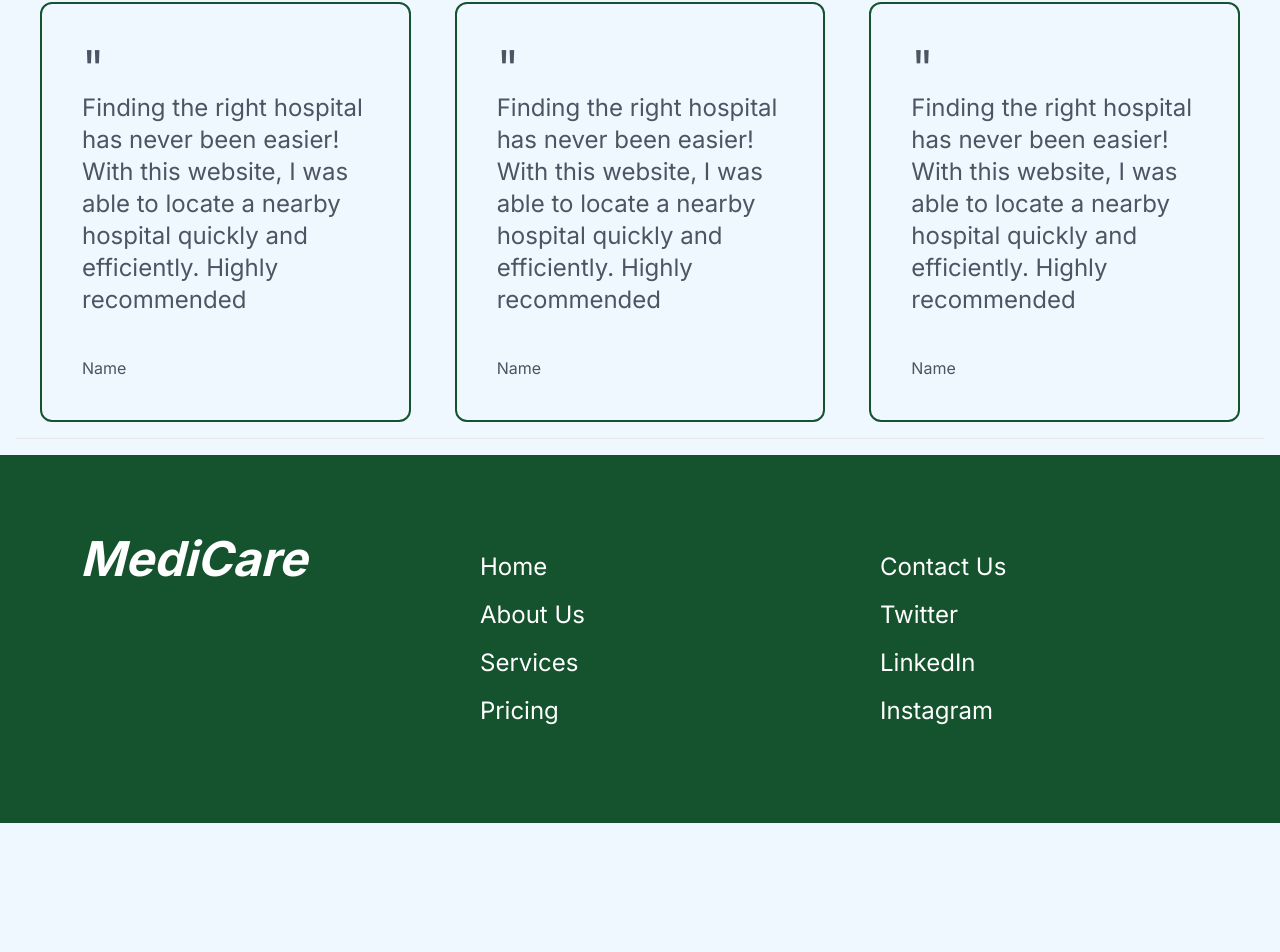
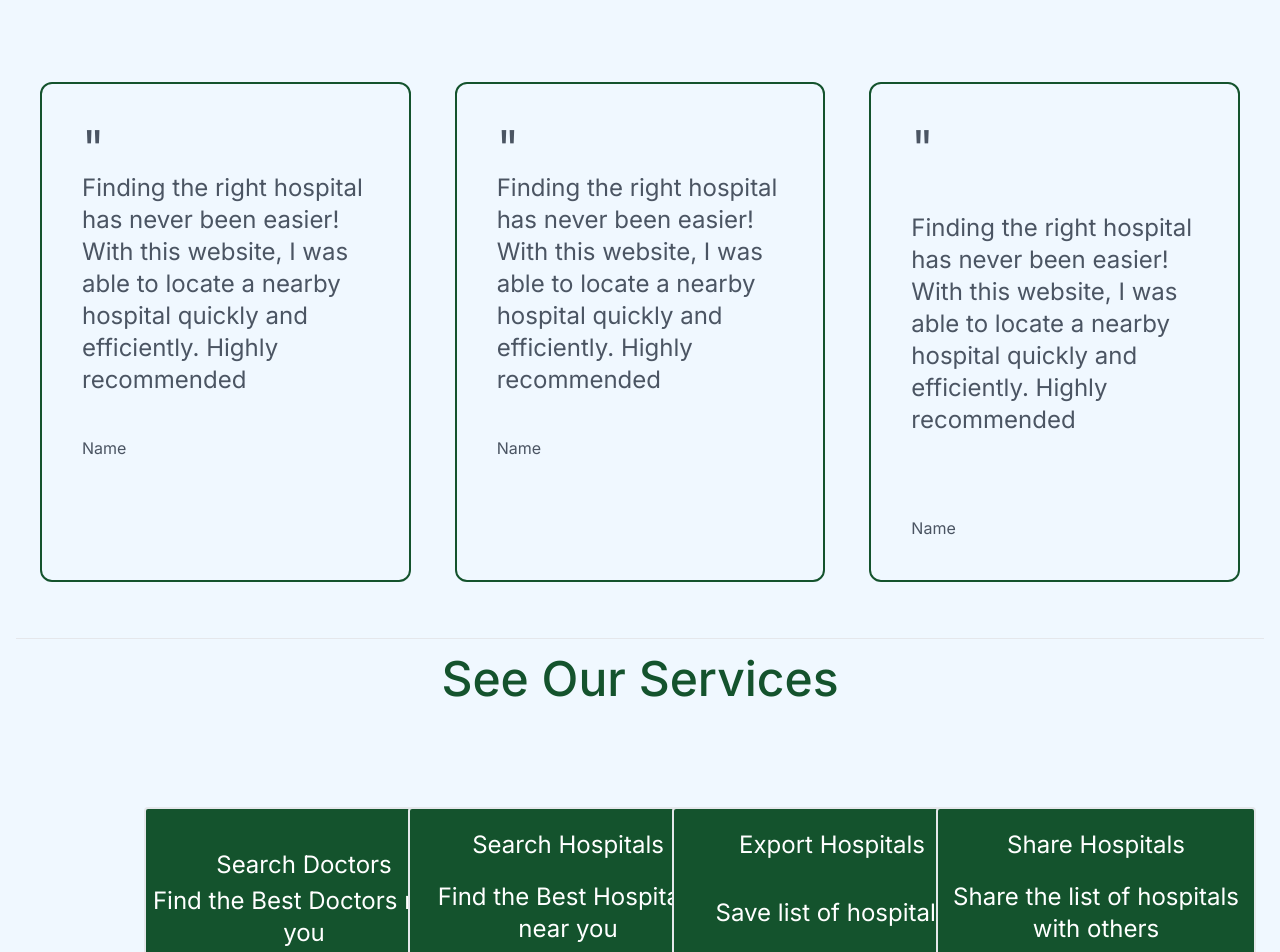
Before and after one commit to AdeTiDotun/medi-care, a Next.js app: page / in a window 1280 px wide. Shown: the part 2608-3560 px from the top of the page. Before the commit the page ends 3431 px from the top, so only its background shows below. Built offline with nearby package versions, Linux system fonts and the light colour scheme.

Commit message:
services and offers session worked upon

```diff
--- /dev/null
+++ b/src/app/firebase/config.js
@@ -0,0 +1,16 @@
+import { initializeApp } from "firebase/app";
+import { getAnalytics } from "firebase/analytics";
+
+
+const firebaseConfig = {
+  apiKey: "AIzaSyAriGj9-L-yaINXuPgdA7BQ6qoYTvtXQJ8",
+  authDomain: "medi-care-b7f47.firebaseapp.com",
+  projectId: "medi-care-b7f47",
+  storageBucket: "medi-care-b7f47.appspot.com",
+  messagingSenderId: "213213050087",
+  appId: "1:213213050087:web:ff230918f3bf373d97de42",
+  measurementId: "G-1M0QHZLFTV"
+};
+
+const app = initializeApp(firebaseConfig);
+const analytics = getAnalytics(app);
--- a/src/app/page.tsx
+++ b/src/app/page.tsx
@@ -1,6 +1,7 @@
 import Main from "@/components/main";
 import Meetdocs from "@/components/meetdocs";
 import Nav from "@/components/navbar";
+import Services from "@/components/services";
 import Users from "@/components/users";
 
 import Link from "next/link";
@@ -21,6 +22,7 @@ export default function Home() {
       {/* What our users say */}
       <Users />
       <hr className="h-px my-4 mx-4 bg-gray-200 border-0 dark:bg-gray-300"></hr>
+      <Services />
     </>
   );
 }
--- a/src/components/footer.tsx
+++ b/src/components/footer.tsx
@@ -4,7 +4,7 @@ import React from "react";
 const Footer = () => {
   return (
     <>
-      <div className="grid grid-cols-3 bg-green-900 text-white px-20 py-20 gap-20">
+      <div className="grid lg:grid-cols-3 bg-green-900 text-white px-20 py-20 gap-20">
         <div>
           <h1 className="font-bold text-5xl font-bold italic">MediCare</h1>
         </div>
@@ -15,7 +15,6 @@ const Footer = () => {
             <h3 className="my-4">Services</h3>
             <h3 className="my-4">Pricing</h3>
           </div>
-
 
           <div className="text-left text-2xl">
             <h2 className="my-4">Contact Us</h2>
--- a/src/components/main.tsx
+++ b/src/components/main.tsx
@@ -3,9 +3,9 @@ import Image from "next/image";
 function Main() {
   return (
     <>
-      <div className="text-gray-500 flex gap">
-        <div className="w-1/2 ">
-          <h2 className="ml-8 w-1/2 mt-8 mb-8 text-3xl py-14">
+      <div className="text-gray-500 lg:flex gap">
+        <div className="lg:w-1/2 ">
+          <h2 className="ml-8 lg:w-1/2 mt-8 mb-8 text-3xl py-14">
             Discover your perfect care, Health is Wealth
           </h2>
           <h1 className="text-8xl ml-8 text-green-900 font-bold">
--- a/src/components/meetdocs.tsx
+++ b/src/components/meetdocs.tsx
@@ -8,7 +8,7 @@ function Meetdocs() {
         <div className="py-14 text-center text-5xl font-bold text-green-900">
           <h1>Meet Our Doctors</h1>
         </div>
-        <div className="grid grid-cols-2">
+        <div className="grid lg:grid-cols-2">
           <div>
             <Image
               src="/Images/docgroup.jpg"
@@ -33,7 +33,7 @@ function Meetdocs() {
               collaboration and transparency.
             </h2>
             <div className="text-center">
-              <button className=" ml-8 border-green border-2 bg-white rounded w-80 mx-auto py-5 text-center text-black text-2xl hover:bg-green-500 hover:text-black ">
+              <button className=" ml-8 border-green border-2 bg-white rounded w-80 mx-auto mb-10 py-5 text-center text-black text-2xl hover:bg-green-500 hover:text-black ">
                 See All Doctors
               </button>
             </div>
--- /dev/null
+++ b/src/components/services.tsx
@@ -0,0 +1,41 @@
+import React from "react";
+
+function Services() {
+  return (
+    <>
+      <div className="pt-18 pb-12">
+        <h1 className="text-5xl font-medium text-center text-green-900">
+          See Our Services
+        </h1>
+      </div>
+      <div className="lg:grid grid-cols-4 mx-28 text-center">
+        <div className="py-14">
+          <button className=" ml-8 border-green border-2 bg-green-900 rounded w-80 mx-auto py-10 text-center text-white text-2xl hover:bg-white hover:text-black ">
+            Search Doctors
+            <p className="my-1">Find the Best Doctors near you</p>
+          </button>
+        </div>
+        <div className="py-14">
+          <button className=" ml-8 border-green border-2 bg-green-900 rounded w-80 mx-auto py-5 text-center text-white text-2xl hover:bg-white hover:text-black ">
+            Search Hospitals
+            <p className="my-5">Find the Best Hospitals near you</p>
+          </button>
+        </div>
+        <div className="py-14">
+          <button className=" ml-8 border-green border-2 bg-green-900 rounded w-80 mx-auto py-5 text-center text-white text-2xl hover:bg-white hover:text-black ">
+            Export Hospitals
+            <p className="my-9">Save list of hospitals</p>
+          </button>
+        </div>
+        <div className="py-14">
+          <button className=" ml-8 border-green border-2 bg-green-900 rounded w-80 mx-auto py-5 text-center text-white text-2xl hover:bg-white hover:text-black ">
+            Share Hospitals
+            <p className="my-5">Share the list of hospitals with others</p>
+          </button>
+        </div>
+      </div>
+    </>
+  );
+}
+
+export default Services;
--- a/src/components/users.tsx
+++ b/src/components/users.tsx
@@ -10,8 +10,8 @@ const Users = () => {
           </h1>
         </div>
         {/* User's Testimony */}
-        <div className="flex px-10 gap-11 text-gray-600">
-          <div className="border-solid border-2 border-green-900 rounded-xl">
+        <div className="lg:flex px-10 gap-11 text-gray-600">
+          <div className="border-solid border-2 border-green-900 rounded-xl my-10">
             <p className="text-5xl px-10 pt-10">"</p>
             <p className="text-2xl px-10">
               Finding the right hospital has never been easier! With this
@@ -20,18 +20,18 @@ const Users = () => {
             </p>
             <h2 className="px-10 py-10">Name</h2>
           </div>
-          <div className="border-solid border-2 border-green-900 rounded-xl">
+          <div className="border-solid border-2 border-green-900 rounded-xl my-10">
             <p className="text-5xl px-10 pt-10">"</p>
             <p className="text-2xl px-10">
               Finding the right hospital has never been easier! With this
               website, I was able to locate a nearby hospital quickly and
               efficiently. Highly recommended
             </p>
-            <h2 className="px-10 py-10">Name</h2>
+            <h2 className="px-10 py-10 py-10">Name</h2>
           </div>
-          <div className="border-solid border-2 border-green-900 rounded-xl">
+          <div className="border-solid border-2 border-green-900 rounded-xl my-10">
             <p className="text-5xl px-10 pt-10">"</p>
-            <p className="text-2xl px-10">
+            <p className="text-2xl px-10 py-10">
               Finding the right hospital has never been easier! With this
               website, I was able to locate a nearby hospital quickly and
               efficiently. Highly recommended
```
Also changed, not shown: package.json (+6 -5 lines), 1 other file (tests, documents, lock files or other folders).
